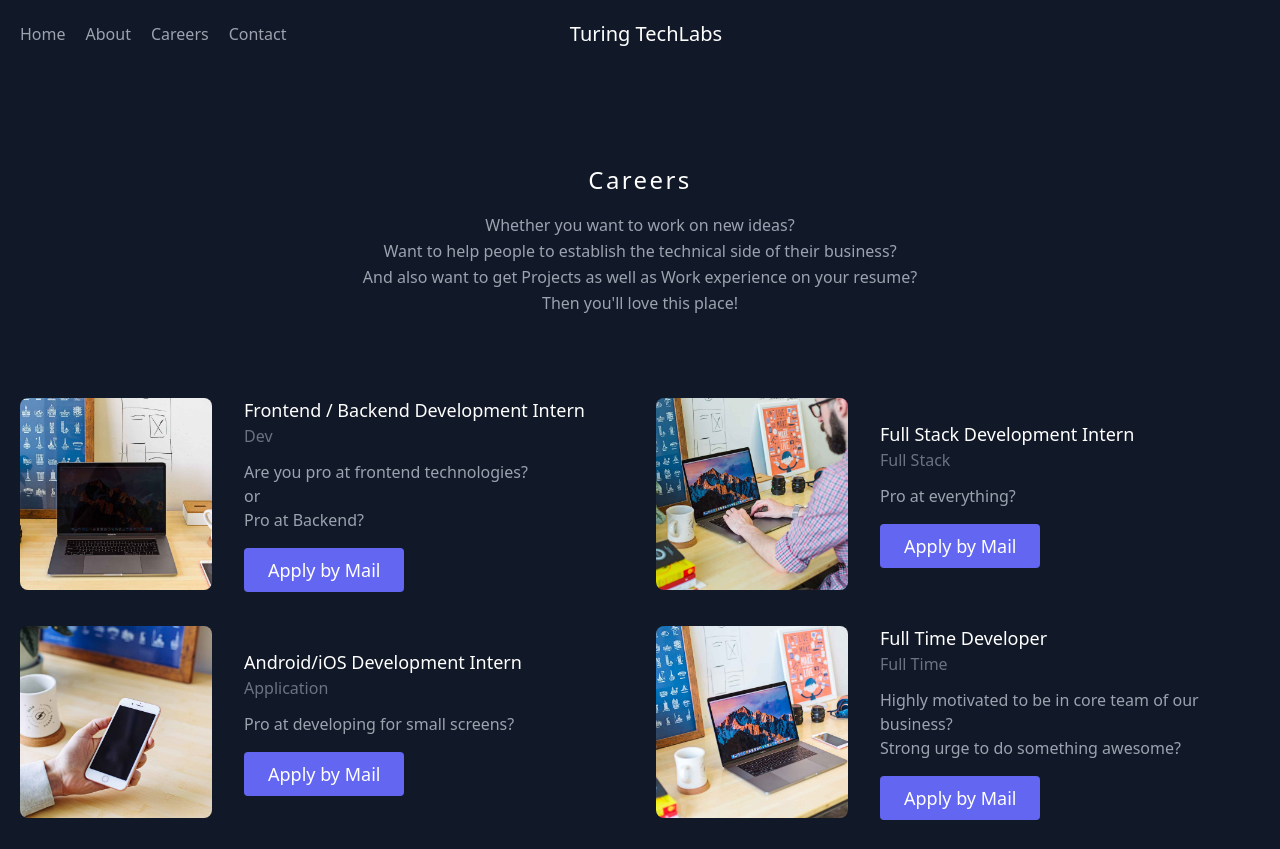
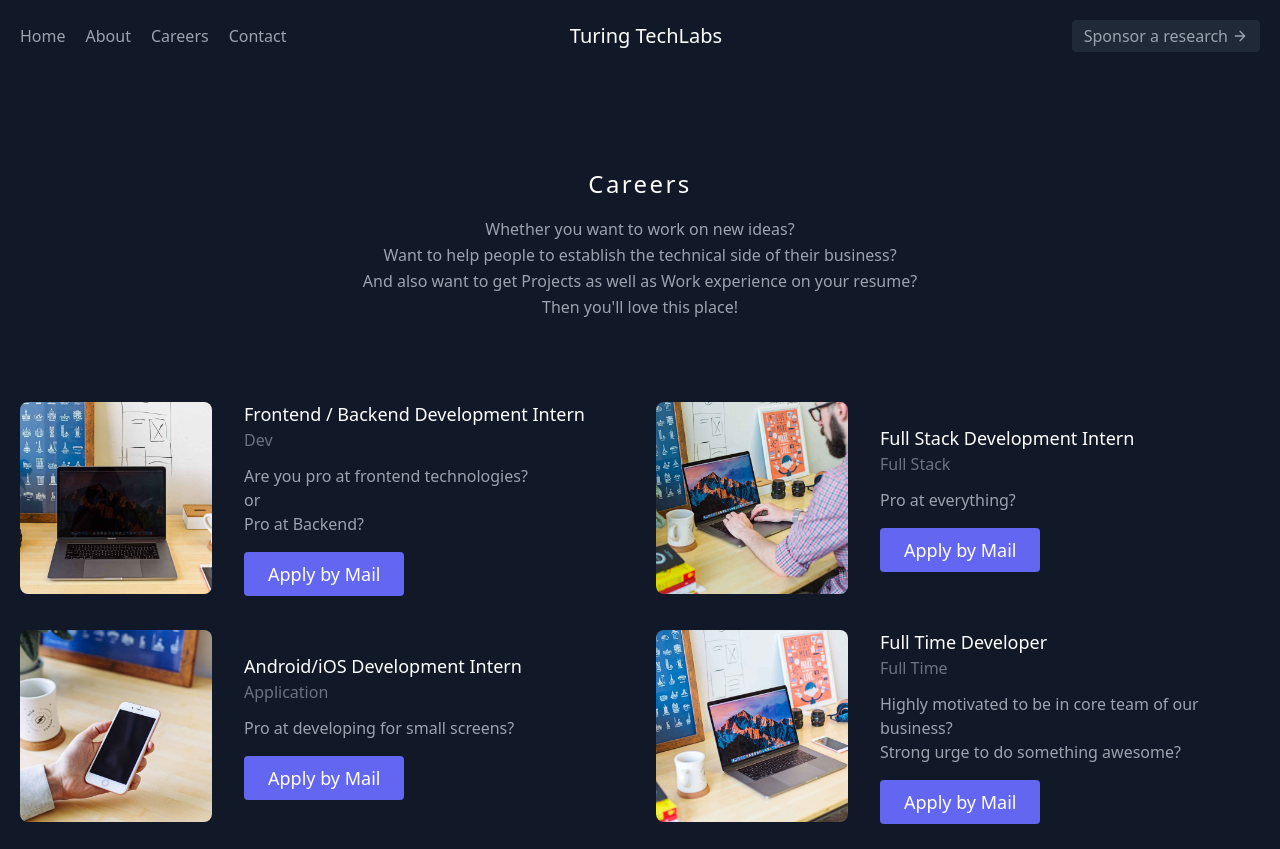
Before and after one commit to herambpatilofficial/turingtechlabs, a plain HTML site: page careers.html in a window 1280 px wide. Shown: the top 849 px of the page. Drawn offline with nearby package versions, Linux system fonts and the light colour scheme.

Commit message:
Update careers.html

```diff
--- a/careers.html
+++ b/careers.html
@@ -26,8 +26,12 @@
                 <span class="ml-3 text-xl xl:block lg:hidden">Turing TechLabs</span>
               </a>
               <div class="lg:w-2/5 inline-flex lg:justify-end ml-5 lg:ml-0">
-
-              </div>
+          <a href="research.html"><button class="inline-flex items-center bg-gray-800 border-0 py-1 px-3 focus:outline-none hover:bg-gray-700 rounded text-base mt-4 md:mt-0">Sponsor a research
+            <svg fill="none" stroke="currentColor" stroke-linecap="round" stroke-linejoin="round" stroke-width="2" class="w-4 h-4 ml-1" viewBox="0 0 24 24">
+              <path d="M5 12h14M12 5l7 7-7 7"></path>
+            </svg>
+          </button> </a>
+        </div>
             </div>
           </header>
 
```
